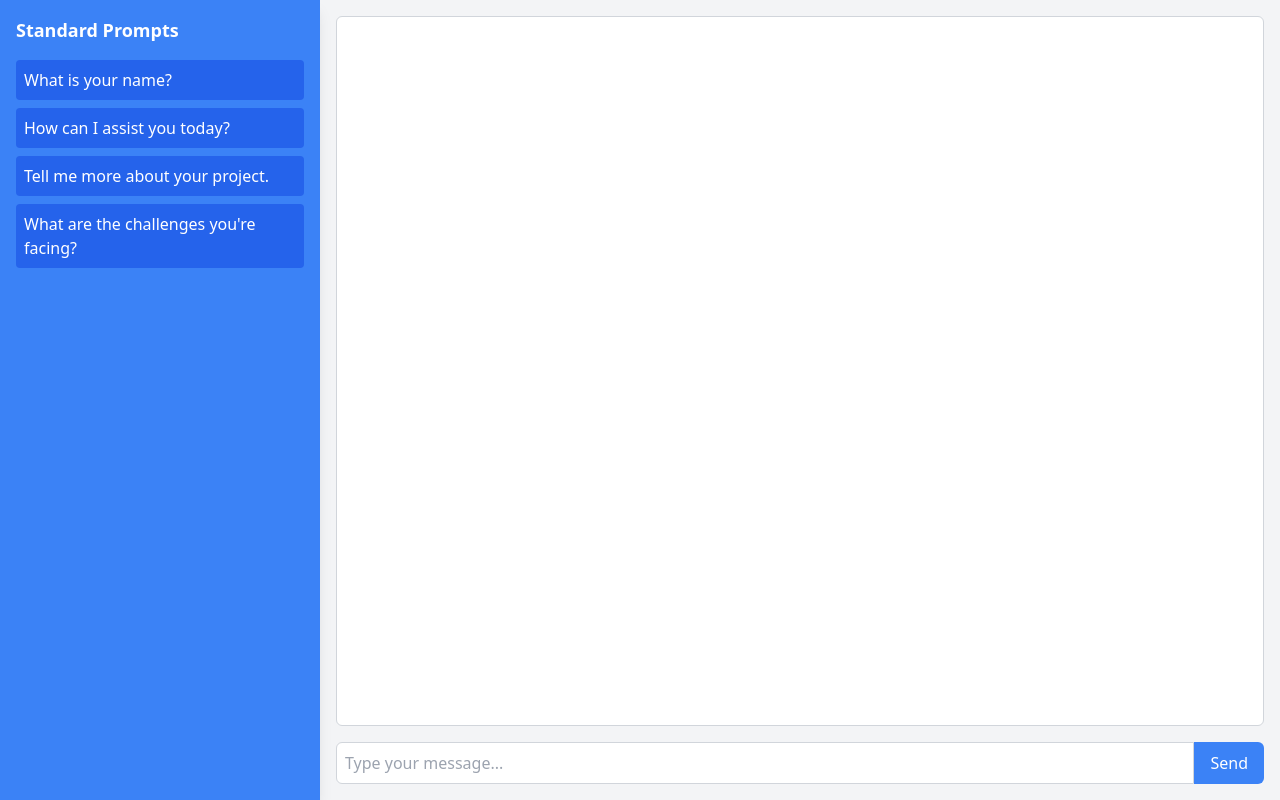
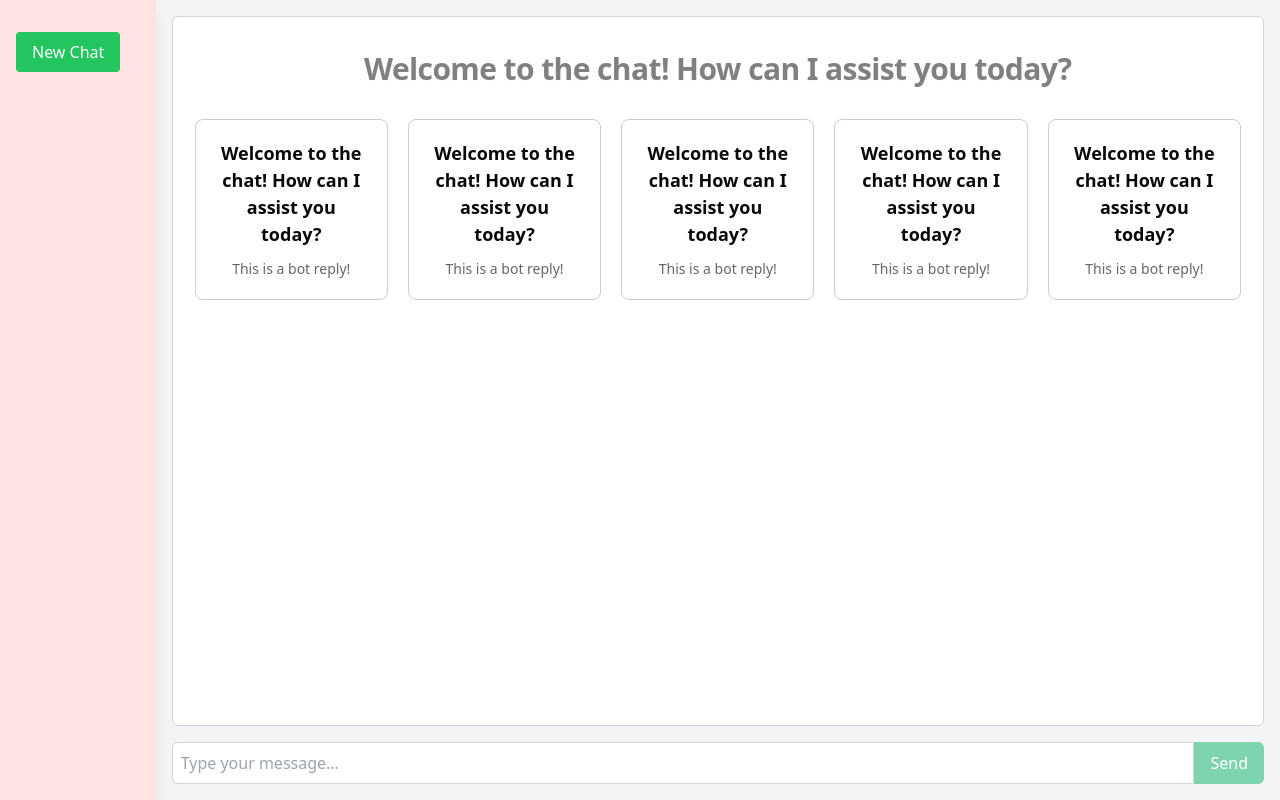
Before and after one commit to imbaraniii/Feminae, a React (Vite) app in the folder Client/: page /chatpage in a window 1280 px wide. Built offline with nearby package versions, Linux system fonts and the light colour scheme.

Commit message:
Updated chatpage.jsx withword-fade-in component and ui changes

```diff
--- /dev/null
+++ b/Client/src/components/ui/cards.jsx
@@ -0,0 +1,46 @@
+import React from 'react';
+
+const Card = ({ title, description }) => {
+    const boxStyle = {
+        padding: '20px',
+        width: 'auto',
+        textAlign: 'center',
+        border: '1px solid #ccc',
+        borderRadius: '8px',
+        margin: '10px',
+        boxSizing: 'border-box',
+        display: 'inline-block',
+        '@media (max-width: 600px)': {
+            width: '100%',
+            padding: '10px',
+            margin: '5px'
+        }
+    };
+
+    const titleStyle = {
+        fontSize: '18px',
+        fontWeight: 'bold',
+        marginBottom: '10px',
+        '@media (max-width: 600px)': {
+            fontSize: '16px',
+            marginBottom: '8px'
+        }
+    };
+
+    const descriptionStyle = {
+        fontSize: '14px',
+        color: '#666',
+        '@media (max-width: 600px)': {
+            fontSize: '12px'
+        }
+    };
+
+    return (
+        <div style={boxStyle}>
+            <div style={titleStyle}>{title}</div>
+            <div style={descriptionStyle}>{description}</div>
+        </div>
+    );
+};
+
+export default Card;
--- /dev/null
+++ b/Client/src/components/ui/word-fade-in.tsx
@@ -0,0 +1,66 @@
+"use client";
+
+import { motion, Variants } from "framer-motion";
+
+import { cn } from "@/lib/utils";
+
+interface WordFadeInProps {
+  words: string;
+  className?: string;
+  delay?: number;
+  variants?: Variants;
+  textSize?: string;
+  textColor?: string;
+  textOpacity?: number;
+  shadow?: boolean;
+  fontWeight?: string;
+  textAlign?: string;
+  letterSpacing?: string;
+  dropShadow?: string;
+}
+
+export default function WordFadeIn({
+  words,
+  delay = 0.15,
+  variants = {
+    hidden: { opacity: 0 },
+    visible: (i: number) => ({
+      y: 0,
+      opacity: 0.7,
+      transition: { delay: i * delay },
+    }),
+    simple: (i: number) => ({
+      y : 0,
+      opacity: 1,
+      transition: { delay: i * delay },
+     }),
+  },
+  className,
+  textSize = "text-1xl md:text-3xl md:leading-[5rem]",
+  textColor = "text-black dark:text-white",
+  textOpacity = 1,
+  fontWeight = "font-bold",
+  textAlign = "text-center",
+  letterSpacing = "tracking-[-0.02em]",
+  dropShadow = "drop-shadow-sm",
+}: WordFadeInProps) {
+  const _words = words.split(" ");
+
+  return (
+    <motion.h1
+      variants={variants}
+      initial="hidden"
+      animate="visible"
+      className={cn(
+        `font-display ${textAlign} ${fontWeight} ${letterSpacing} ${dropShadow} ${textSize} ${textColor} opacity-${textOpacity}`,
+        className,
+      )}
+    >
+      {_words.map((word, i) => (
+        <motion.span key={word} variants={variants} custom={i}>
+          {word}{" "}
+        </motion.span>
+      ))}
+    </motion.h1>
+  );
+}
--- a/Client/src/pages/chatpage.jsx
+++ b/Client/src/pages/chatpage.jsx
@@ -1,11 +1,34 @@
-import React, { useState } from "react";
+import React, { useState, useEffect, useRef } from "react";
 import { FaBars, FaTimes } from "react-icons/fa";
 import classNames from "classnames";
+import WordFadein from "../components/ui/word-fade-in";
+import Card from "../components/ui/cards";
+
+const saveChatHistory = (chatHistory) => {
+  localStorage.setItem("chatHistory", JSON.stringify(chatHistory));
+};
+
+const loadChatHistory = () => {
+  const savedHistory = localStorage.getItem("chatHistory");
+  return savedHistory ? JSON.parse(savedHistory) : [];
+};
 
 const ResponsiveChatUI = () => {
   const [messages, setMessages] = useState([]);
   const [currentMessage, setCurrentMessage] = useState("");
   const [isSidebarOpen, setIsSidebarOpen] = useState(false);
+  const [chatHistory, setChatHistory] = useState(loadChatHistory());
+  const chatBoxRef = useRef(null);
+
+  useEffect(() => {
+    saveChatHistory(chatHistory);
+  }, [chatHistory]);
+
+  useEffect(() => {
+    if (chatBoxRef.current) {
+      chatBoxRef.current.scrollTop = chatBoxRef.current.scrollHeight;
+    }
+  }, [messages]);
 
   const standardPrompts = [
     "What is your name?",
@@ -16,87 +39,108 @@ const ResponsiveChatUI = () => {
 
   const sendMessage = (message) => {
     if (message.trim() === "") return;
-    setMessages((prevMessages) => [...prevMessages, { text: message, sender: "user" }]);
+    const newMessage = { text: message, sender: "user" };
+    setMessages((prevMessages) => [...prevMessages, newMessage]);
     setCurrentMessage("");
     simulateBotResponse();
     setIsSidebarOpen(false);
+    setChatHistory((prevHistory) => [...prevHistory, newMessage]);
   };
 
   const simulateBotResponse = () => {
     setTimeout(() => {
       const botReply = "This is a bot reply!";
-      setMessages((prevMessages) => [...prevMessages, { text: botReply, sender: "bot" }]);
+      const botMessage = { text: <WordFadein words={botReply} delay={0.10} textSize="1xl" textOpacity={1} textColor="text-black" fontWeight="font-weight-0" />, sender: "bot" };
+      setMessages((prevMessages) => [...prevMessages, botMessage]);
+      setChatHistory((prevHistory) => [...prevHistory, botMessage]);
     }, 1000);
+  };
+
+  const handleKeyDown = (e) => {
+    if (e.key === "Enter" && !e.shiftKey) {
+      e.preventDefault();
+      sendMessage(currentMessage);
+    }
   };
 
   return (
     <>
-      <div className="chat-container h-screen w-screen flex flex-col lg:flex-row bg-gray-100">
+      <div className="chat-container h-screen w-screen flex flex-col md:flex-row bg-pink-400 overflow-hidden">
         <div
           className={classNames(
-            "fixed top-0 left-0 h-screen w-3/4 sm:w-1/2 lg:w-1/4 bg-blue-500 text-white p-4 z-10 shadow-lg transition-transform transform",
+            "fixed top-0 left-0 h-screen w-3/4 sm:w-1/2 md:w-1/3 lg:w-1/4 bg-[#FFE2E2] text-[#86A788] p-4 z-10 shadow-lg transition-transform transform flex flex-col justify-between",
             {
               "translate-x-0": isSidebarOpen,
               "-translate-x-full": !isSidebarOpen,
-              "lg:static lg:translate-x-0 lg:block": true,
+              "md:static md:translate-x-0 md:block": true,
             }
           )}
         >
-          <div className="flex justify-between items-center mb-4">
-            <h2 className="text-lg font-bold">Standard Prompts</h2>
           <button
-              className="lg:hidden bg-blue-500 text-white p-2 rounded-full z-20"
-              onClick={() => setIsSidebarOpen(!isSidebarOpen)}
+            className="mt-4 bg-green-500 text-white px-4 py-2 rounded hover:bg-green-600 active:bg-green-600"
+            onClick={() => window.location.reload()}
           >
-              {isSidebarOpen ? <FaTimes /> : <FaBars />}
+            New Chat
           </button>
-          </div>
-          <ul className="space-y-2">
-            {standardPrompts.map((prompt, index) => (
-              <li
-                key={index}
-                className="cursor-pointer bg-blue-600 p-2 rounded hover:bg-blue-400"
-                onClick={() => sendMessage(prompt)}
-              >
-                {prompt}
-              </li>
-            ))}
-          </ul>
         </div>
 
         <div className={classNames(
-          "chat-interface flex flex-col flex-grow transition-transform transform p-4 bg-gray-100",
+          "chat-interface flex flex-col flex-grow transition-transform transform p-4 bg-gray-100 overflow-hidden",
           {
-            "translate-x-3/4 sm:translate-x-1/2 lg:translate-x-0": isSidebarOpen,
+            "translate-x-3/4 sm:translate-x-1/2 md:translate-x-1/3 lg:translate-x-0": isSidebarOpen,
             "translate-x-0": !isSidebarOpen,
           }
         )}>
-          <div className="chat-box flex-grow overflow-y-auto p-3 bg-white rounded-md border border-gray-300">
-            {messages.map((message, index) => (
+          <div ref={chatBoxRef} className="chat-box flex-grow overflow-y-auto p-3 bg-white rounded-md border border-gray-300" style={{ scrollbarWidth: 'none', msOverflowStyle: 'none' }}>
+            {messages.length === 0 ? (
+              <>
+                <div className="text-center text-gray-700 flex items-center justify-center">
+                  <WordFadein words="Welcome to the chat! How can I assist you today?" delay={0.10} />
+                </div>
+                <div className="flex flex-row overflow-x-auto w-full" style={{ scrollbarWidth: 'none', msOverflowStyle: 'none' }}>
+                  <Card title="Welcome to the chat! How can I assist you today?" description="This is a bot reply!" />
+                  <Card title="Welcome to the chat! How can I assist you today?" description="This is a bot reply!" />
+                  <Card title="Welcome to the chat! How can I assist you today?" description="This is a bot reply!" />
+                  <Card title="Welcome to the chat! How can I assist you today?" description="This is a bot reply!" />
+                  <Card title="Welcome to the chat! How can I assist you today?" description="This is a bot reply!" />
+                </div>
+              </>
+            ) : (
+              messages.map((message, index) => (
                 <div key={index} className={`message mb-2 ${message.sender === "user" ? "text-right" : "text-left"}`}>
-                <div className={`inline-block p-2 rounded-lg ${message.sender === "user" ? "bg-blue-500 text-white" : "bg-gray-200 text-black"}`}>
+                  <div className={`inline-block p-2 rounded-lg text-base max-w-xs ${message.sender === "user" ? "bg-[#EBEAFF] text-[#000102]" : "bg-[#EBEAFF] text-[#000102]"}`} style={{ whiteSpace: 'pre-wrap', wordBreak: 'break-word' }}>
                     {message.text}
                   </div>
                 </div>
-            ))}
+              ))
+            )}
           </div>
 
           <div className="message-input mt-4 flex">
-            <input
-              type="text"
+            <textarea
               value={currentMessage}
               onChange={(e) => setCurrentMessage(e.target.value)}
+              onKeyDown={handleKeyDown}
               placeholder="Type your message..."
-              className="flex-grow p-2 border border-gray-300 rounded-l-md focus:outline-none"
+              className="flex-grow p-2 border border-gray-300 rounded-l-md focus:outline-none resize-none overflow-hidden input-box"
+              rows="1"
             />
             <button
               onClick={() => sendMessage(currentMessage)}
-              className="bg-blue-500 text-white px-4 py-2 rounded-r-md hover:bg-blue-600"
+              className="bg-[#7ED4AD] text-white px-4 py-2 rounded-r-md hover:bg-blue-600 active:bg-blue-600"
             >
               Send
             </button>
           </div>
         </div>
+        {!isSidebarOpen && (
+          <button
+            className="md:hidden fixed top-4 left-4 bg-pink-500 text-white p-2 rounded-full z-20"
+            onClick={() => setIsSidebarOpen(true)}
+          >
+            <FaBars />
+          </button>
+        )}
       </div>
     </>
   );
```
Lines whose indentation alone changed are shown as unchanged.
